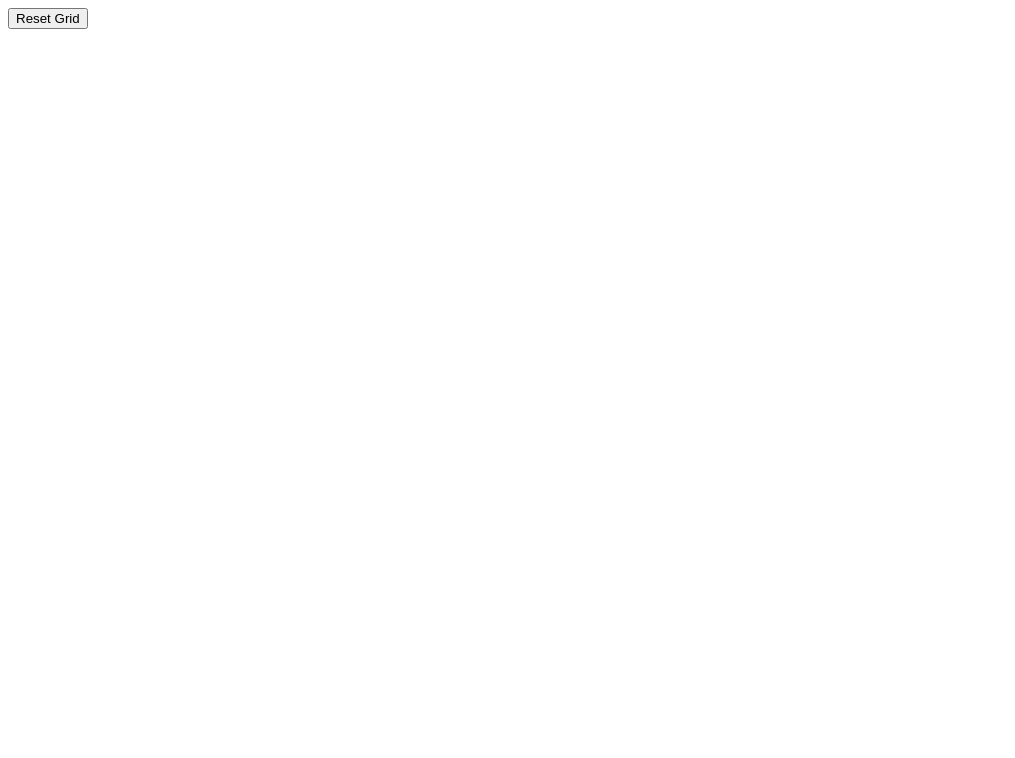
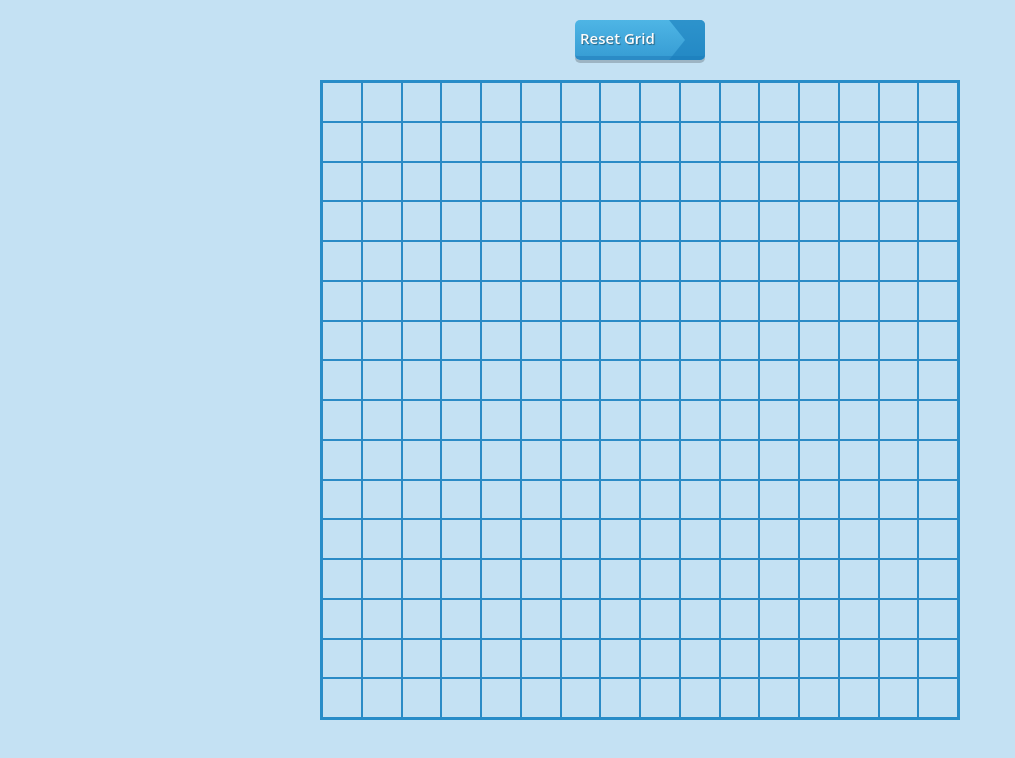
Before and after one commit to polhek/Etch-a-Sketch, a plain HTML site: page index.html in a window 1280 px wide. Shown: the whole page, without its empty margins (0-1015 px from the left). Drawn offline with Linux system fonts and the light colour scheme; the site is published under a folder, as on GitHub Pages, so addresses that start at the root find nothing.

Commit message:
Tried smth

```diff
--- a/index.html
+++ b/index.html
@@ -5,7 +5,7 @@
         <title></title>
         <meta name="description" content="">
         <meta name="viewport" content="width=device-width, initial-scale=1">
-        <link rel="stylesheet" href="/style.css">
+        <link rel="stylesheet" href="style.css">
     </head>
     <body>
         <header>
@@ -18,5 +18,5 @@
 
 
     </body>
-    <script src="/index.js"></script>
+    <script src="index.js"></script>
 </html>
```
